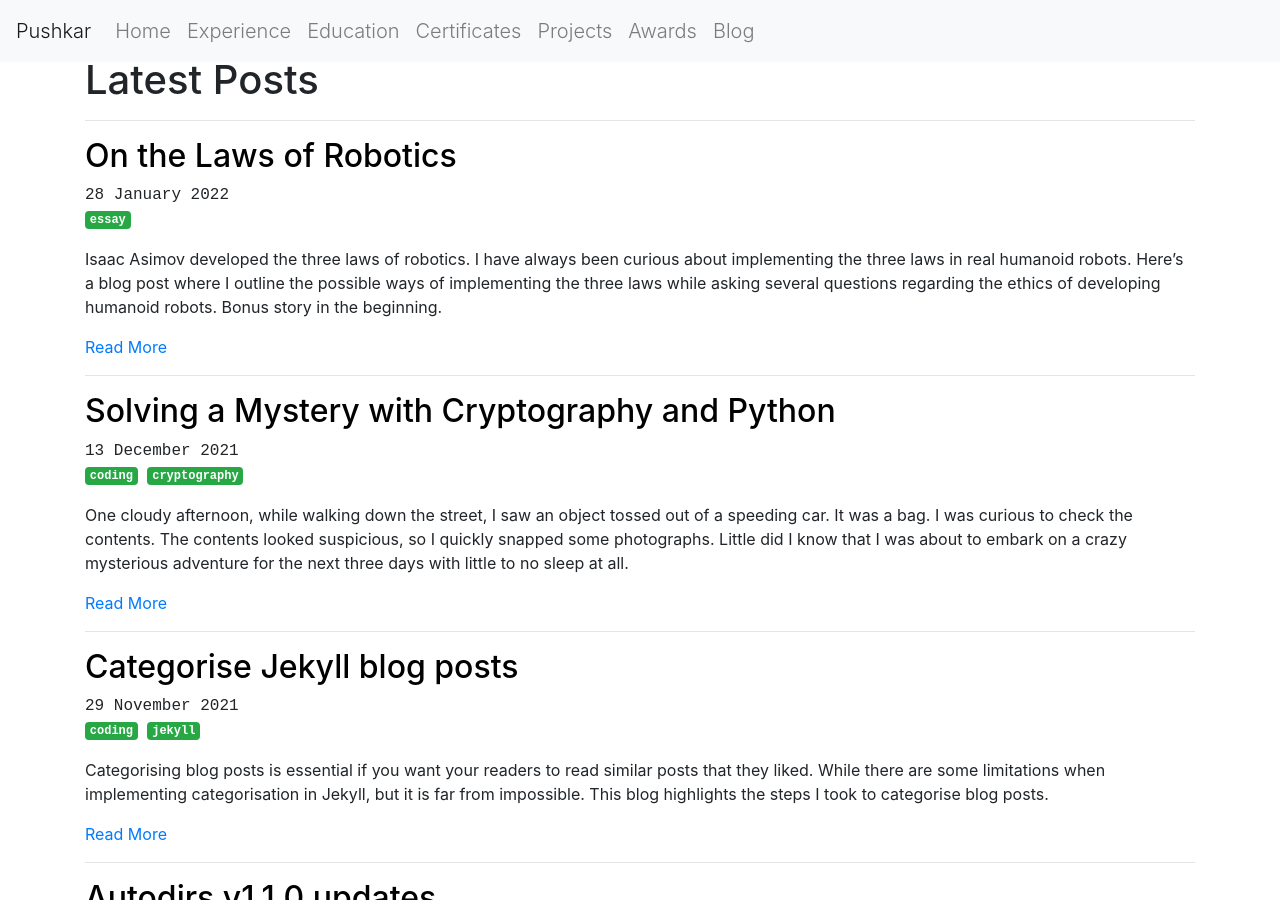
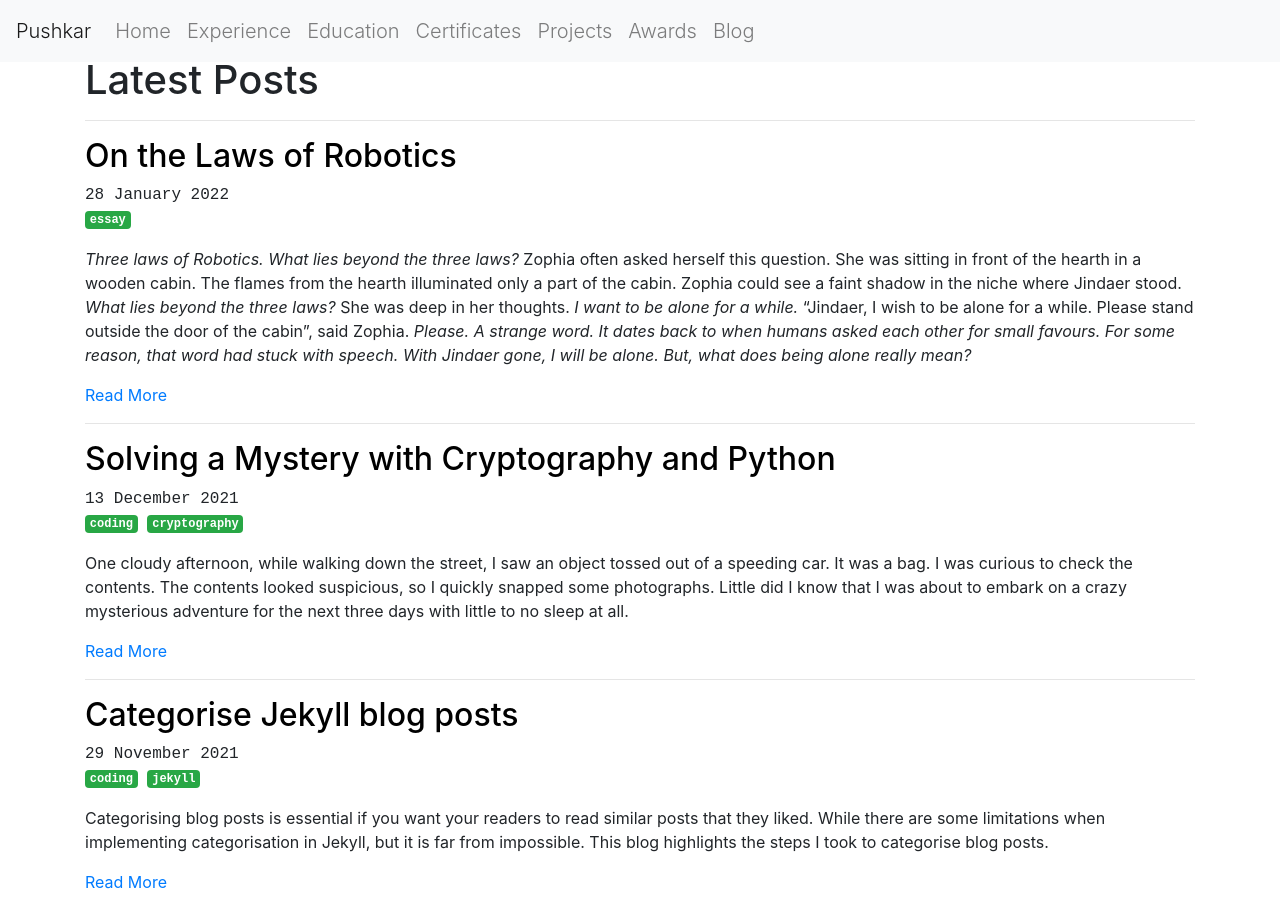
Before and after one commit to pushkarkadam/portfolio, a Jekyll site: the page built from blog.html, in a window 1280 px wide and 900 px high. Built offline with Jekyll 4.4.1, drawn with Linux system fonts in a browser that asks for light colours; nearby versions of some CDN libraries.

Commit message:
images changed places and removed excerpt.

```diff
--- a/my_collections/_posts/2022-01-29-on-laws-of-robotics.md
+++ b/my_collections/_posts/2022-01-29-on-laws-of-robotics.md
@@ -4,8 +4,6 @@
 date:   2022-01-29 01:00:00 +1100
 categories: [essay]
 author: Pushkar Kadam
-cover_image: 2022-01-29-cover.jpg
-excerpt: "Isaac Asimov developed the three laws of robotics. I have always been curious about implementing the three laws in real humanoid robots. Here's a blog post where I outline the possible ways of implementing the three laws while asking several questions regarding the ethics of developing humanoid robots. Bonus story in the beginning."
 ---
 
 *Three laws of Robotics. What lies beyond the three laws?* Zophia often asked herself this question. She was sitting in front of the hearth in a wooden cabin.
@@ -61,6 +59,8 @@
 
 ## Three Laws of Robotics
 ---
+
+![robot](/portfolio/assets/images/blogs/2022-01-29-cover.jpg){:class="img-fluid"}
 
 I hope you enjoyed the story at the beginning of this blog post. It is my own story inspired by Asimov's robot stories.
 Isaac Asimov's stories on robots have been my first introduction to robotics science fiction literature.
```
